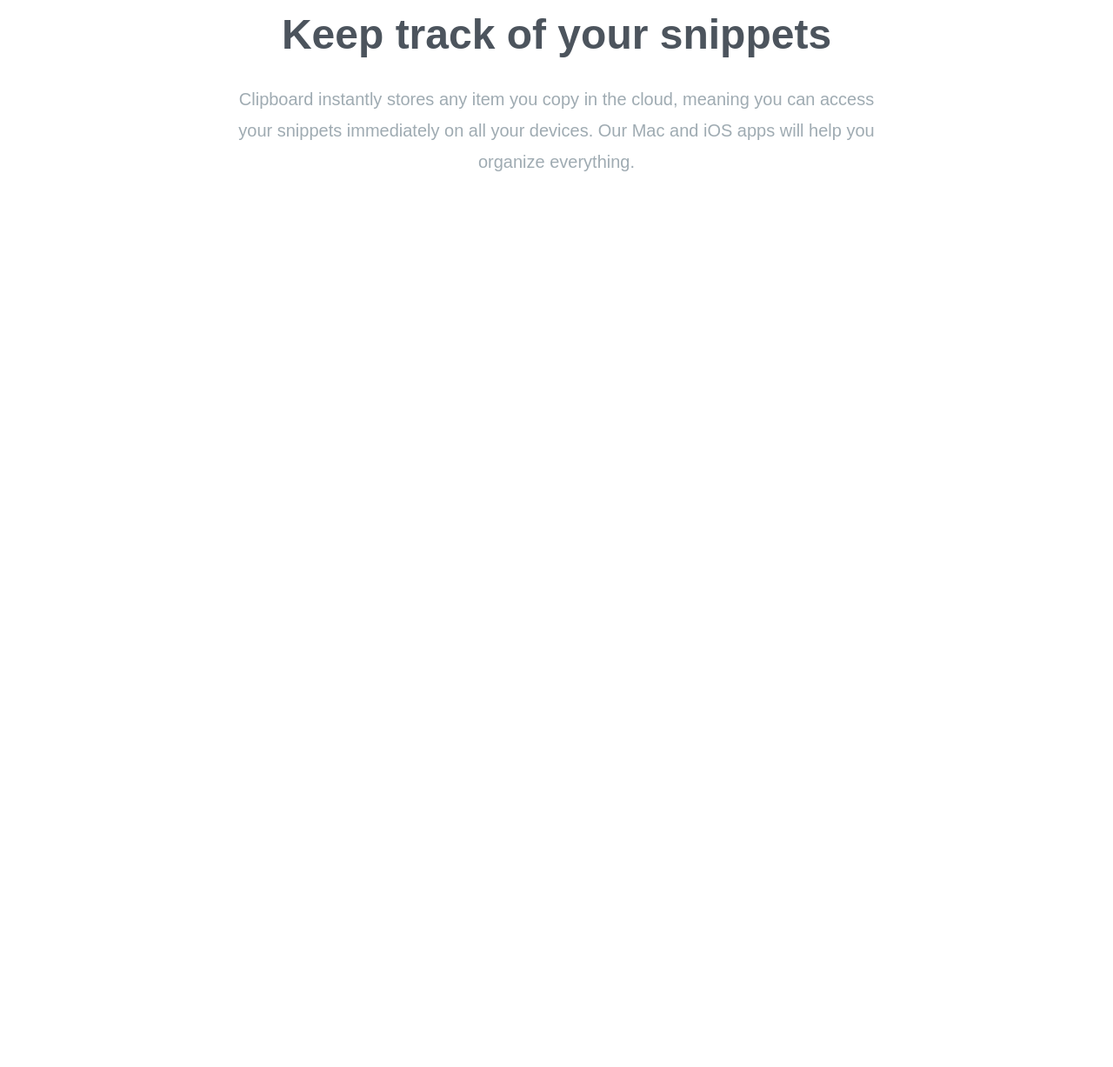
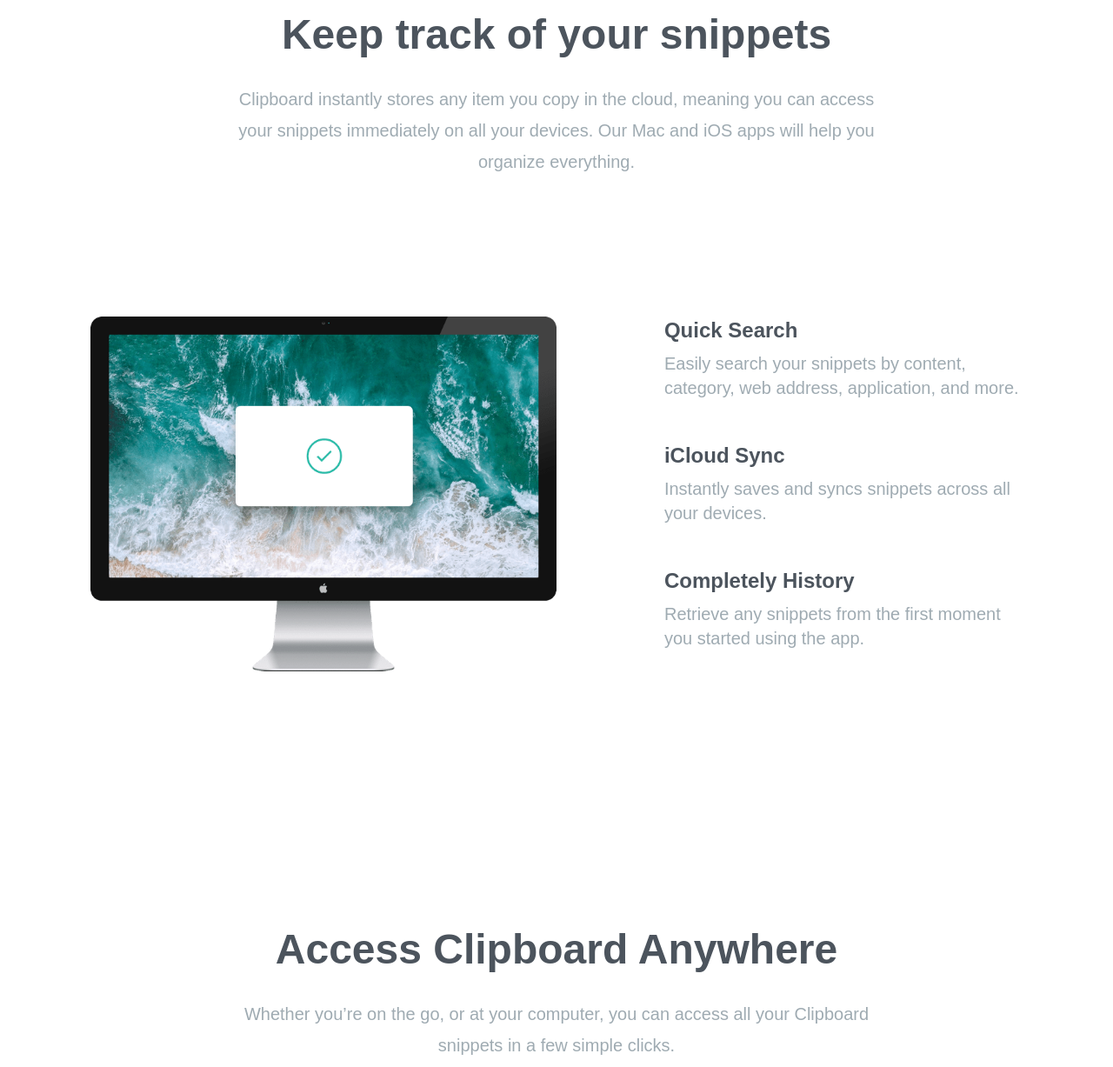
Before and after one commit to CarlCaraan/tailwind-project-01-clipboard, a plain HTML site: page src/index.html in a window 1280 px wide. Shown: the part 705-1932 px from the top of the page at 87% size. Before the commit the page ends 1005 px from the top, so only its background shows below. Drawn offline with nearby package versions, Linux system fonts and the light colour scheme; files that its build step writes are made by us from their sources; a web font is replaced by a local one.

Commit message:
11/25/22

```diff
--- a/src/assets/css/input.css
+++ b/src/assets/css/input.css
@@ -9,7 +9,7 @@
   }
 }
 .section-container {
-  @apply max-w-6xl mx-auto text-center;
+  @apply max-w-6xl mx-auto text-center px-10;
 }
 .button-container {
   @apply flex flex-col justify-center w-full space-y-6 text-xl text-white md:flex-row md:space-y-0 md:space-x-4;
--- a/src/index.html
+++ b/src/index.html
@@ -28,7 +28,7 @@
 <body>
     <!-- Start Hero Section -->
     <section id="hero">
-        <div class="section-container mb-40 px-10 pt-16">
+        <div class="section-container mb-40 pt-16">
             <img class="mx-auto my-16" src="../images/logo.svg" alt="brand">
             <h3>
                 A history of everything you copy
@@ -51,7 +51,7 @@
 
     <!-- Start Snippet Section -->
     <section id="snippets">
-        <div class="section-container my-20 px-10">
+        <div class="section-container my-20">
             <h3>
                 Keep track of your snippets
             </h3>
@@ -62,6 +62,65 @@
             </p>
         </div>
     </section>
+    <!-- End Snippet Section -->
+
+    <!-- Start Features Section -->
+    <section id="features">
+        <div class="section-container my-20">
+            <div class="relative flex flex-col md:flex-row md:space-x-32">
+                <!-- Image -->
+                <div class="md:w-1/2">
+                    <img class="mt-16 w-full md:w-1/2 md:absolute top-0 right-[50%]" src="../images/image-computer.png"
+                        alt="features">
+                </div>
+                <!-- Start Items Wrapper -->
+                <div class="flex flex-col mt-16 mb-24 space-y-12 text-xl md:w-1/2 md:mb-60 md:text-left md:pl-16">
+
+                    <!-- Item 1 -->
+                    <div>
+                        <h5 class="mb-2 text-2xl font-bold text-darkGrayishBlue">Quick Search</h5>
+                        <p class="max-w-md text-grayishBlue">
+                            Easily search your snippets by content, category, web address,
+                            application, and more.
+                        </p>
+                    </div>
+
+                    <!-- Item 2 -->
+                    <div>
+                        <h5 class="mb-2 text-2xl font-bold text-darkGrayishBlue">iCloud Sync</h5>
+                        <p class="max-w-md text-grayishBlue">
+                            Instantly saves and syncs snippets across all your devices.
+                        </p>
+                    </div>
+
+                    <!-- Item 3 -->
+                    <div>
+                        <h5 class="mb-2 text-2xl font-bold text-darkGrayishBlue">Completely History</h5>
+                        <p class="max-w-md text-grayishBlue">
+                            Retrieve any snippets from the first moment you started using
+                            the app.
+                        </p>
+                    </div>
+
+                </div>
+                <!-- End Items Wrapper -->
+            </div>
+        </div>
+    </section>
+    <!-- End Features Section -->
+
+    <!-- Start Access Anywhere Section -->
+    <section id="access">
+        <div class="section-container my-20">
+            <h3>Access Clipboard Anywhere</h3>
+            <p class="max-w-3xl mx-auto mb-24 text-xl leading-9 text-center text-grayishBlue">
+                Whether you’re on the go, or at your computer, you can access all your
+                Clipboard snippets in a few simple clicks.
+            </p>
+            <img src="../images/image-devices.png" alt="access" class="mx-auto">
+        </div>
+    </section>
+    <!-- End Access Anywhere Section -->
 </body>
 
 </html>
```
